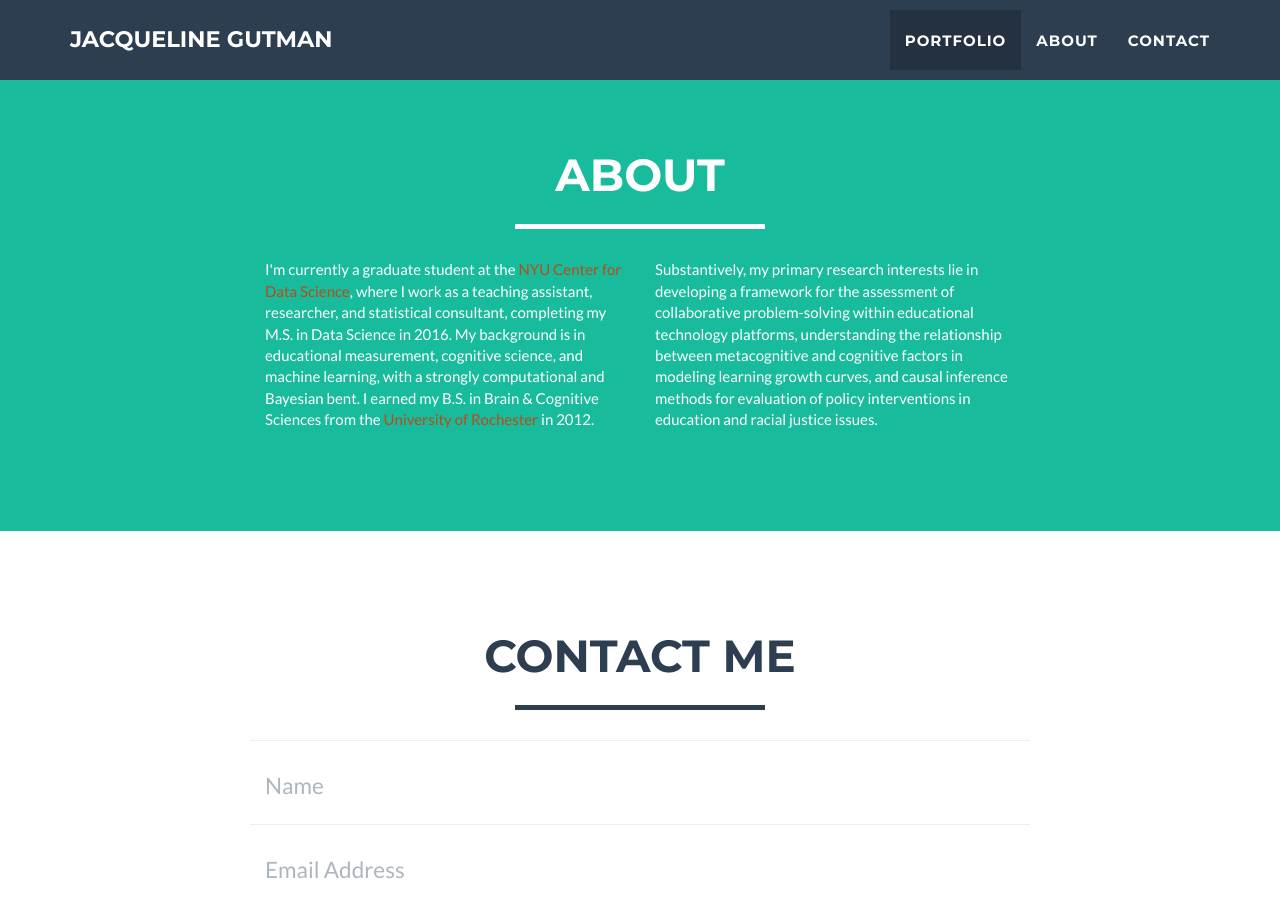
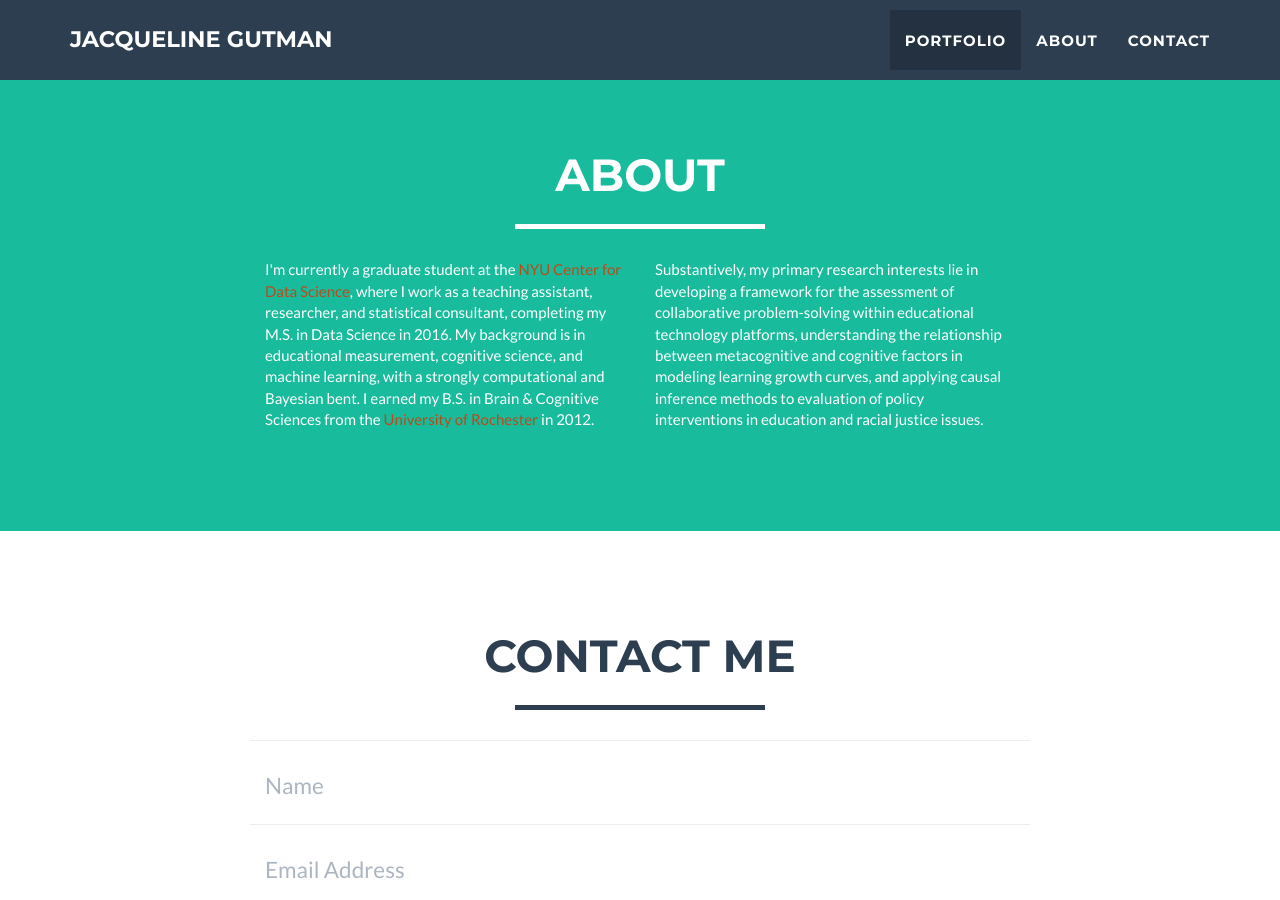
Before and after one commit to jgutman/jgutman.github.io, a Jekyll site: the page built from index.html, in a window 1280 px wide and 900 px high, scrolled down 1606 px. Built offline with Jekyll 4.4.1, drawn with Linux system fonts in a browser that asks for light colours.

Commit message:
whatever

```diff
--- a/_includes/about.html
+++ b/_includes/about.html
@@ -14,7 +14,7 @@
                       <p.small>My background is in educational measurement, cognitive science, and machine learning, with a strongly computational and Bayesian bent. I earned my B.S. in Brain &amp; Cognitive Sciences from the <a href="http://www.bcs.rochester.edu">University of Rochester</a> in 2012.</p.small>
                 </div>
                 <div class="col-lg-4">
-                    <p.small>Substantively, my primary research interests lie in developing a framework for the assessment of collaborative problem-solving within educational technology platforms, understanding the relationship between metacognitive and cognitive factors in modeling learning growth curves, and causal inference methods for evaluation of policy interventions in education and racial justice issues.</p.small>
+                    <p.small>Substantively, my primary research interests lie in developing a framework for the assessment of collaborative problem-solving within educational technology platforms, understanding the relationship between metacognitive and cognitive factors in modeling learning growth curves, and applying causal inference methods to evaluation of policy interventions in education and racial justice issues.</p.small>
                 </div>
             </div>
         </div>
```
Also changed, not shown: 8 other files.
